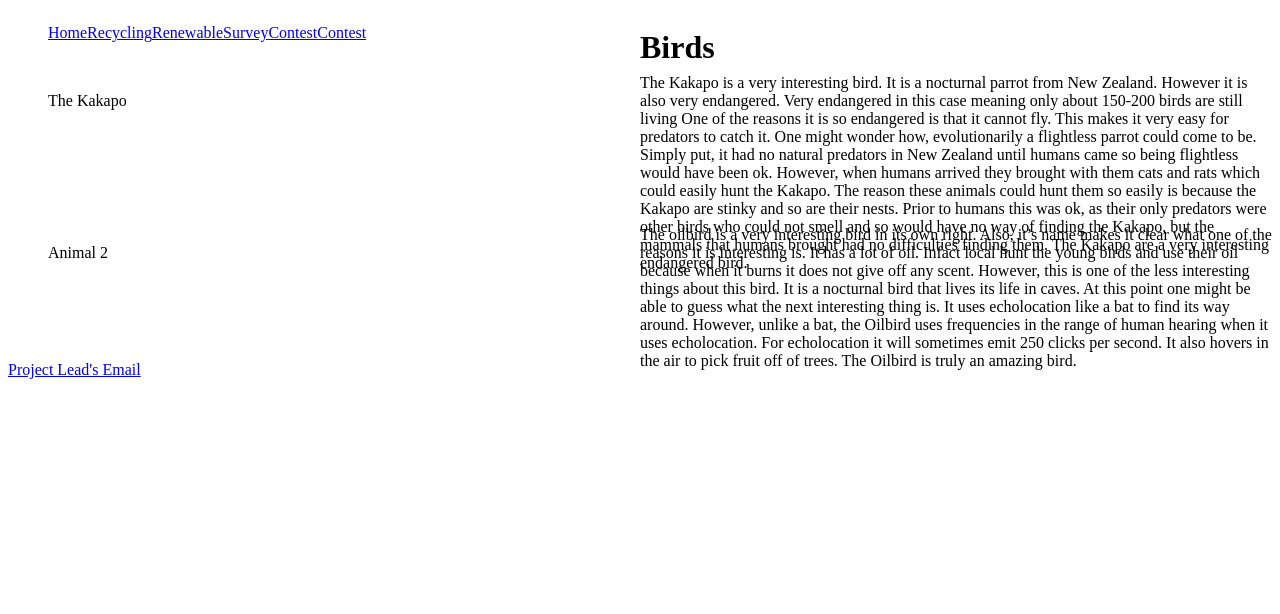
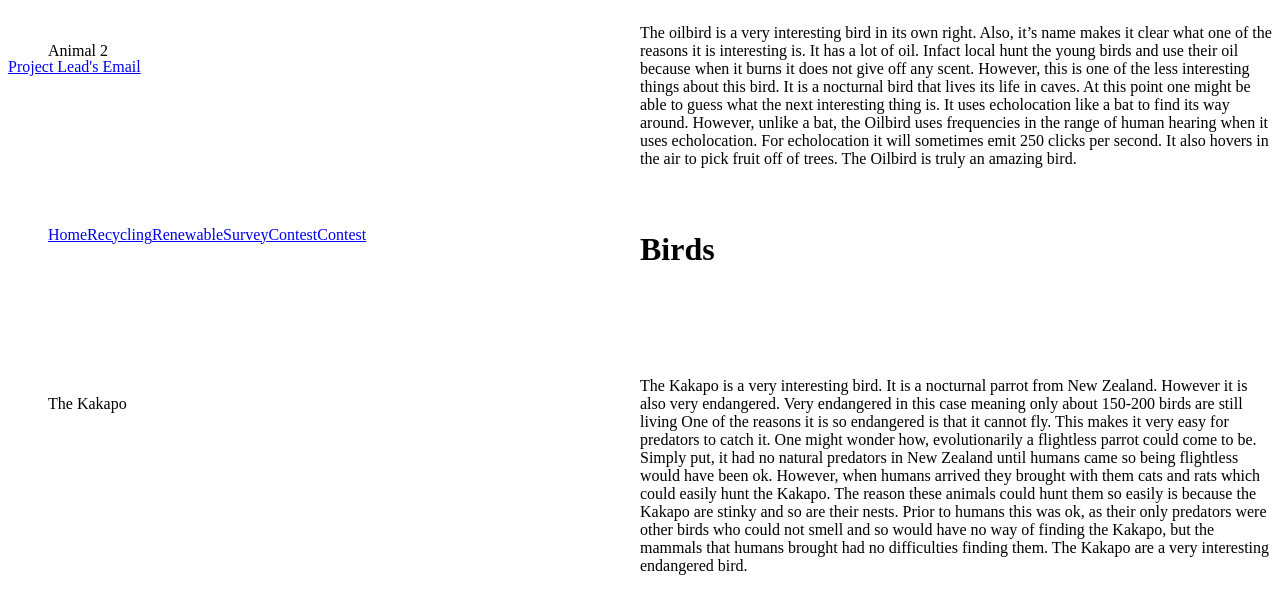
Before and after one commit to amtownse/cs008-final, a PHP site: page /birds.php in a window 1280 px wide. Shown: the top 614 px of the page. Run offline with PHP 8.4, Linux system fonts and the light colour scheme.

Commit message:
Update custom.css

```diff
--- a/custom.css
+++ b/custom.css
@@ -59,4 +59,18 @@ nav ul{
         "footer footer";
 }
 
-#fish, #mammals, #misc, #birds
+#fish, #mammals, #misc, #birds :nth-child(1){
+    grid-area: img1;
+}
+
+#fish, #mammals, #misc, #birds :nth-child(2){
+    grid-area: info1;
+}
+
+#fish, #mammals, #misc, #birds :nth-child(3){
+    grid-area: img2;
+}
+
+#fish, #mammals, #misc, #birds :nth-child(4){
+    grid-area: info2;
+}
```
